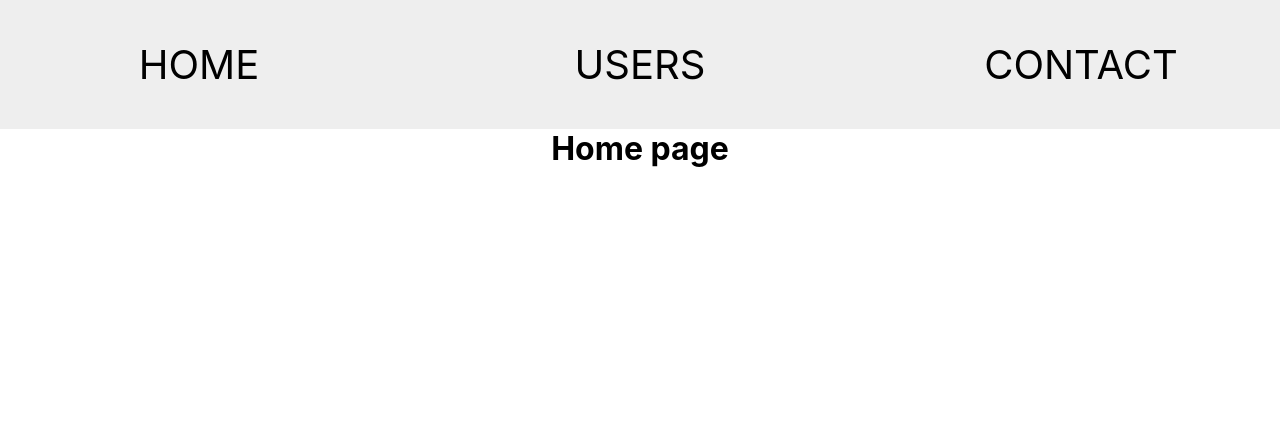
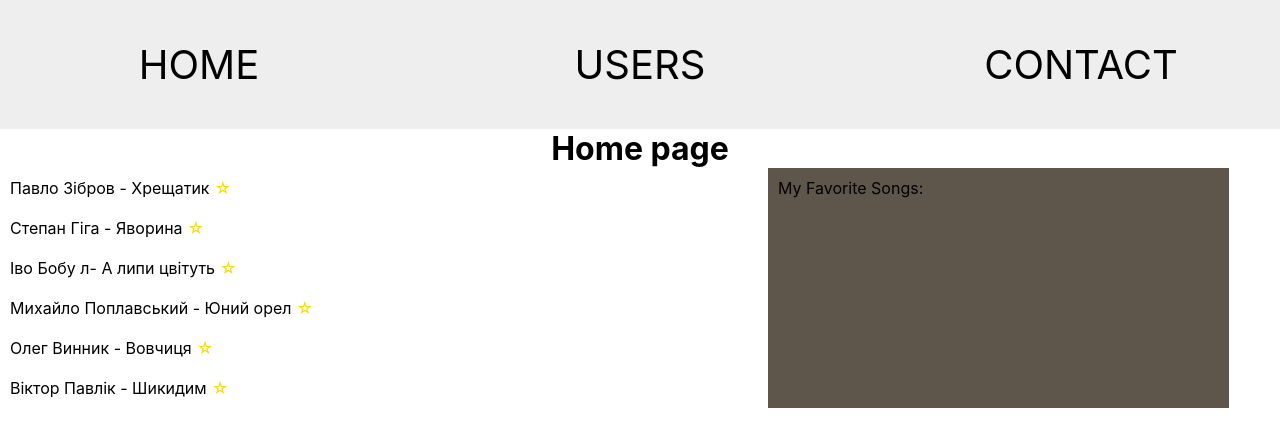
Before and after one commit to VovaMelnyk/FE16, a React (Create React App) app in the folder React/app/: page / in a window 1280 px wide. Shown: the top 446 px of the page. Built offline with nearby package versions, Linux system fonts and the light colour scheme.

Commit message:
add spliting and transition

```diff
--- a/React/app/src/Animation/GroupAnimation/GroupAnimation.css
+++ b/React/app/src/Animation/GroupAnimation/GroupAnimation.css
@@ -1,4 +1,4 @@
-/* ul {
+ul {
   margin: 0;
   padding: 0 10px;
 }
@@ -56,4 +56,4 @@
   max-height: 0;
   opacity: 0;
   transition: all 500ms;
-} */
+}
--- a/React/app/src/Animation/SimpleAnimation/SimpleAnimation.css
+++ b/React/app/src/Animation/SimpleAnimation/SimpleAnimation.css
@@ -86,7 +86,7 @@
   width: 200px;
   max-height: 200px;
   background-color: #9e8949;
-  transition: all 400ms;
+  transition: all 5000ms;
 }
 
 /* This fires as soon as the this.state.showList is false */
@@ -103,5 +103,5 @@
   max-height: 40px;
   color: transparent;
   background-color: #5a564c;
-  transition: all 400ms;
+  transition: all 5000ms;
 }
--- a/React/app/src/Animation/SimpleAnimation/SimpleAnimation.js
+++ b/React/app/src/Animation/SimpleAnimation/SimpleAnimation.js
@@ -19,7 +19,13 @@ class SimpleAnimation extends Component {
         <button className="display" onClick={this.switch}>
           List
         </button>
-        {/* {this.state.showList && (
+
+        <CSSTransition
+          in={this.state.showList}
+          timeout={5000}
+          unmountOnExit
+          classNames="list-transition"
+        >
           <div className="menu">
             <ul className="list">
               <li className="list-item">Feed the dog</li>
@@ -28,9 +34,9 @@ class SimpleAnimation extends Component {
               <li className="list-item">Buy grossries</li>
             </ul>
           </div>
-        )} */}
+        </CSSTransition>
 
-        <CSSTransition
+        {/* <CSSTransition
           in={this.state.showList}
           timeout={400}
           classNames="list-transition"
@@ -45,7 +51,7 @@ class SimpleAnimation extends Component {
               <li className="list-item"> Writing Clean code</li>
             </ul>
           </div>
-        </CSSTransition>
+        </CSSTransition> */}
       </div>
     );
   }
--- a/React/app/src/Containers/App/App.js
+++ b/React/app/src/Containers/App/App.js
@@ -1,7 +1,7 @@
 import React, { lazy, Suspense } from 'react';
 import { Switch, Route } from 'react-router-dom';
-// import Loadable from 'react-loadable';
-// import Loading from '../../Components/Loading/Loading';
+import Loadable from 'react-loadable';
+import Loading from '../../Components/Loading/Loading';
 import Header from '../../Components/Header/Header';
 // import Home from '../../Components/Home/Home';
 // import Contact from '../../Components/Contact/Contact';
@@ -61,7 +61,7 @@ class App extends React.Component {
           </Switch>
         </Suspense>
         {/* <SimpleAnimation /> */}
-        {/* <GroupAnimation /> */}
+        <GroupAnimation />
       </>
     );
   }
```
